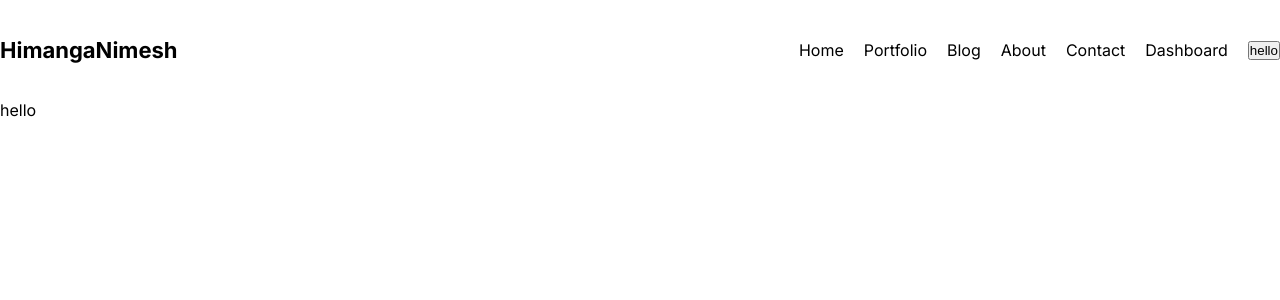
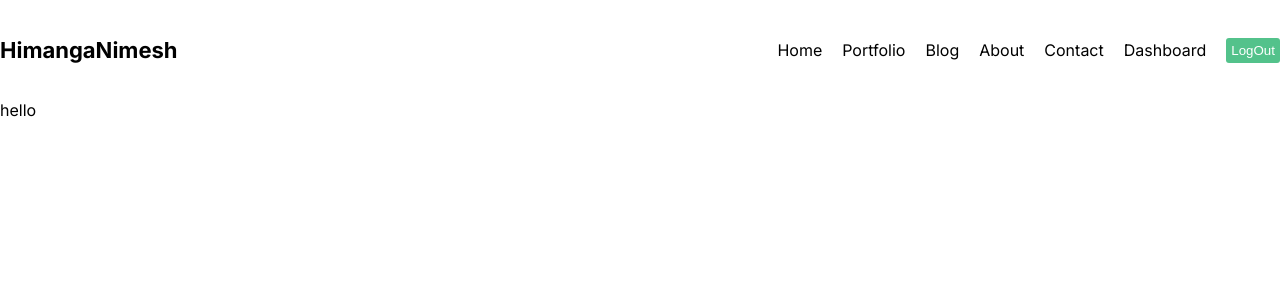
Before and after one commit to HimangaNimesh/blog_site_nextjs, a Next.js app: page / in a window 1280 px wide. Shown: the top 300 px of the page. Built offline with nearby package versions, Linux system fonts and the light colour scheme.

Commit message:
button is done

```diff
--- a/src/components/navBar/Navbar.jsx
+++ b/src/components/navBar/Navbar.jsx
@@ -46,7 +46,14 @@
                     {link.title}
                 </Link>
             ))}
-            <button>hello</button>
+            <button
+                className={styles.logout}
+                onClick={()=> {
+                    console.log("logged out")
+                }}
+            >
+                LogOut
+            </button>
         </div>
     </div>
   )
```
Also changed, not shown: src/components/button/Button.jsx (added, +13 -0 lines), src/components/button/Button.module.css (added, +9 -0 lines).
